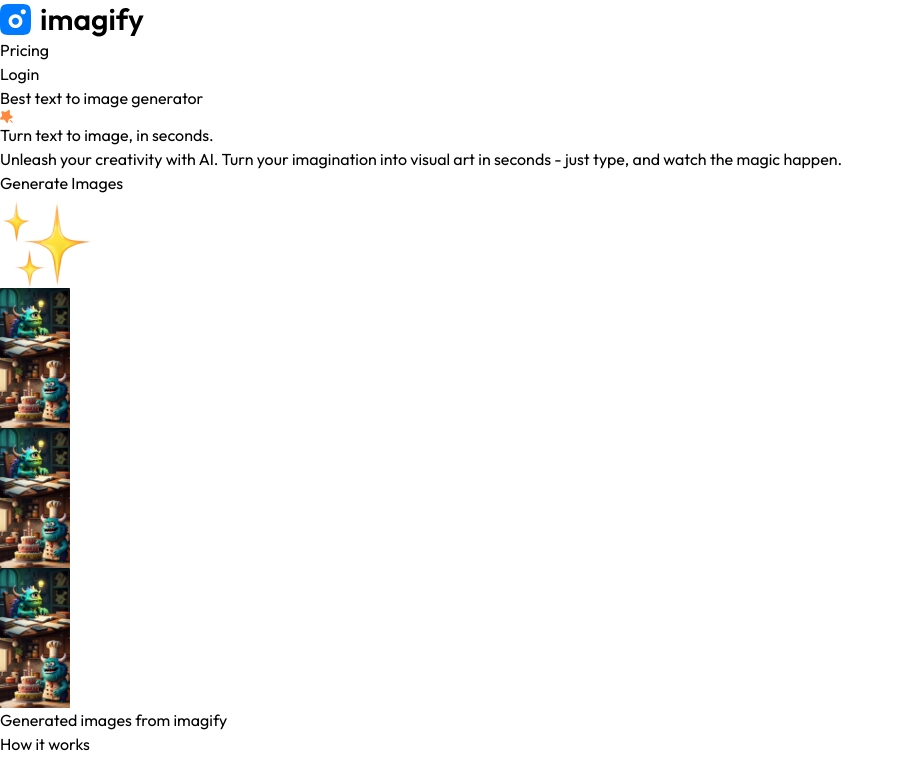
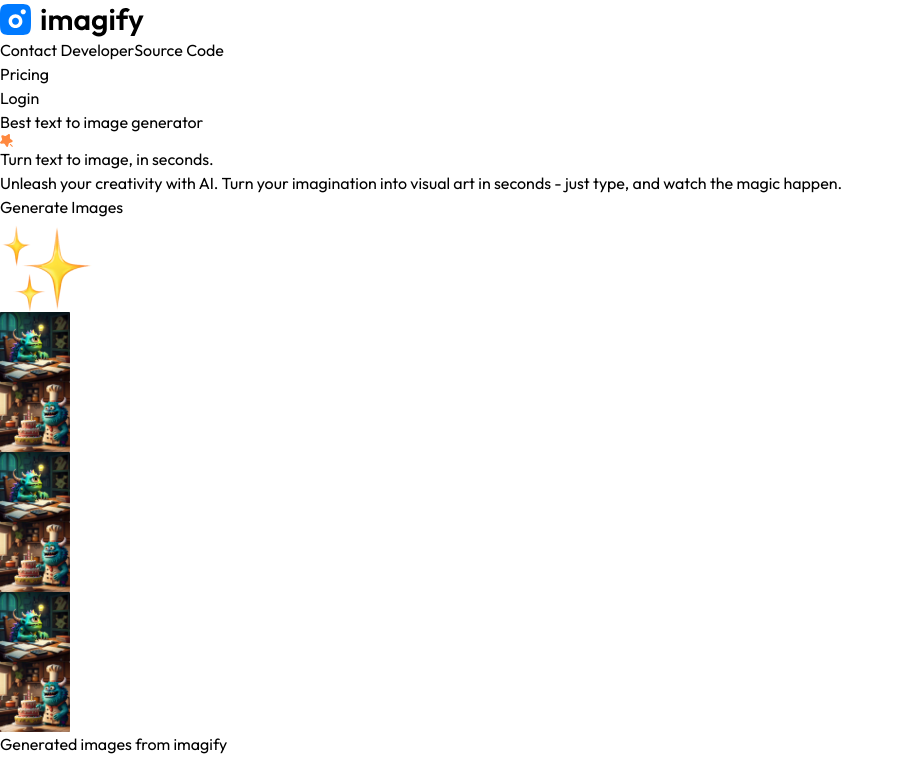
Before and after one commit to JagadeeshRallabandi/imagify_text_to_image_converter, a React (Vite) app in the folder client/: page / in a window 1280 px wide. Shown: the top 760 px of the page, without its empty margins (0-903 px from the left). Built offline with nearby package versions, Linux system fonts and the light colour scheme; no server answers.

Commit message:
contact_developer

```diff
--- a/client/src/components/Navbar.jsx
+++ b/client/src/components/Navbar.jsx
@@ -1,51 +1,81 @@
 import React, { useContext } from 'react'
-import {assets} from '../assets/assets' // Adjust the path as necessary
+import { assets } from '../assets/assets' // Adjust the path as necessary
 import { Link, useNavigate } from 'react-router-dom'
 import { AppContext } from '../context/AppContext'
+
 const Navbar = () => {
-    const {user, setShowLogin, logout, credit} = useContext(AppContext)
+    const { user, setShowLogin, logout, credit } = useContext(AppContext)
     const navigate = useNavigate();
+
+    const openLink = (url) => {
+        window.open(url, '_blank');
+    };
+
     return (
         <div className='flex items-center justify-between py-4'>
             <Link to='/'>
-        <img src={assets.logo} alt='' className='w-28
-        sm:w-32 lg:w-40'/>
+                <img src={assets.logo} alt='' className='w-28 sm:w-32 lg:w-40' />
             </Link>
-        <div>
+            <div className='flex items-center gap-4'>
                 {
-            user ?
+                    user ? (
                         <div className='flex items-center gap-2 sm:gap-3'>
-                <button onClick={()=>navigate('/buy')} className='flex items-center gap-2 bg-blue-100 px-4 sm:px-6 py-1.5 sm:py-3 rounded-full hover:scale-105
-                transition-all duration-700'>
-                    <img className='w-5' src={assets.credit_star} alt=''/>
-                    <p className='text-xs sm:text-sm font-medium
-                    text-gray-600'>Credits left : {credit}</p>
+                            <button
+                                onClick={() => navigate('/buy')}
+                                className='flex items-center gap-2 bg-blue-100 px-4 sm:px-6 py-1.5 sm:py-3 rounded-full hover:scale-105 transition-all duration-700'>
+                                <img className='w-5' src={assets.credit_star} alt='' />
+                                <p className='text-xs sm:text-sm font-medium text-gray-600'>Credits left : {credit}</p>
                             </button>
-                <p className='text-gray-600 max-sm: pl-4'>Hi, {user.name}</p>
+                            <p className='text-gray-600 max-sm:pl-4'>Hi, {user.name}</p>
                             <div className='relative group'>
-                    <img src={assets.profile_icon} alt='' className='w-10 drop-shadow'/>
+                                <img src={assets.profile_icon} alt='' className='w-10 drop-shadow cursor-pointer' />
                                 <div className='absolute hidden group-hover:block top-0 right-0 z-10 text-black rounded pt-12'>
-                       <ul className='list-none m-0 p-2 bg-white
-                       rounded-md border text-sm'>
-                        <li onClick={logout}
-                        className='py-1 px-2 cursor-pointer pr-10'>Logout</li>
+                                    <ul className='list-none m-0 p-2 bg-white rounded-md border text-sm w-48 shadow-md'>
+                                        <li
+                                            onClick={logout}
+                                            className='py-2 px-3 cursor-pointer hover:bg-gray-100 transition-all rounded'>
+                                            Logout
+                                        </li>
+                                        <li
+                                            onClick={() => openLink('https://jagadeeshrportfolio.vercel.app')}
+                                            className='py-2 px-3 cursor-pointer hover:bg-gray-100 transition-all rounded'>
+                                            Contact Developer
+                                        </li>
+                                        <li
+                                            onClick={() => openLink('https://github.com/JagadeeshRallabandi/imagify_text_to_image_converter')}
+                                            className='py-2 px-3 cursor-pointer hover:bg-gray-100 transition-all rounded'>
+                                            Source Code
+                                        </li>
                                     </ul>
-
                                 </div>
                             </div>
                         </div>
-            :
-            <div className='flex items-center gap-2 sm:gap-5'>
-                <p onClick={()=>navigate('/buy')}
-                 className='cursor-pointer'>Pricing</p>
-                <button onClick={()=>setShowLogin(true) } className='bg-zinc-800 text-white px-7
-                py-2 sm:px-10 text-sm rounded-full'>Login</button>
+                    ) : (
+                        <div className='flex items-center gap-3 sm:gap-5'>
+
+                               {/* Visible only on larger screens */}
+                            <button
+                                onClick={() => openLink('https://jagadeeshrportfolio.vercel.app')}
+                                className='sm:flex items-center text-sm text-gray-700 hover:underline transition'>
+                                Contact Developer
+                            </button>
+                            <button
+                                onClick={() => openLink('https://github.com/JagadeeshRallabandi/imagify_text_to_image_converter')}
+                                className='sm:flex items-center text-sm text-gray-700 hover:underline transition'>
+                                Source Code
+                            </button>
+                            <p onClick={() => navigate('/buy')} className='cursor-pointer'>Pricing</p>
+                            <button
+                                onClick={() => setShowLogin(true)}
+                                className='bg-zinc-800 text-white px-7 py-2 sm:px-10 text-sm rounded-full'>
+                                Login
+                            </button>
+
+
                         </div>
+                    )
                 }
-            <div></div>
-            <div></div>
             </div>
-
         </div>
     )
 }
```
Lines whose indentation alone changed are shown as unchanged.
